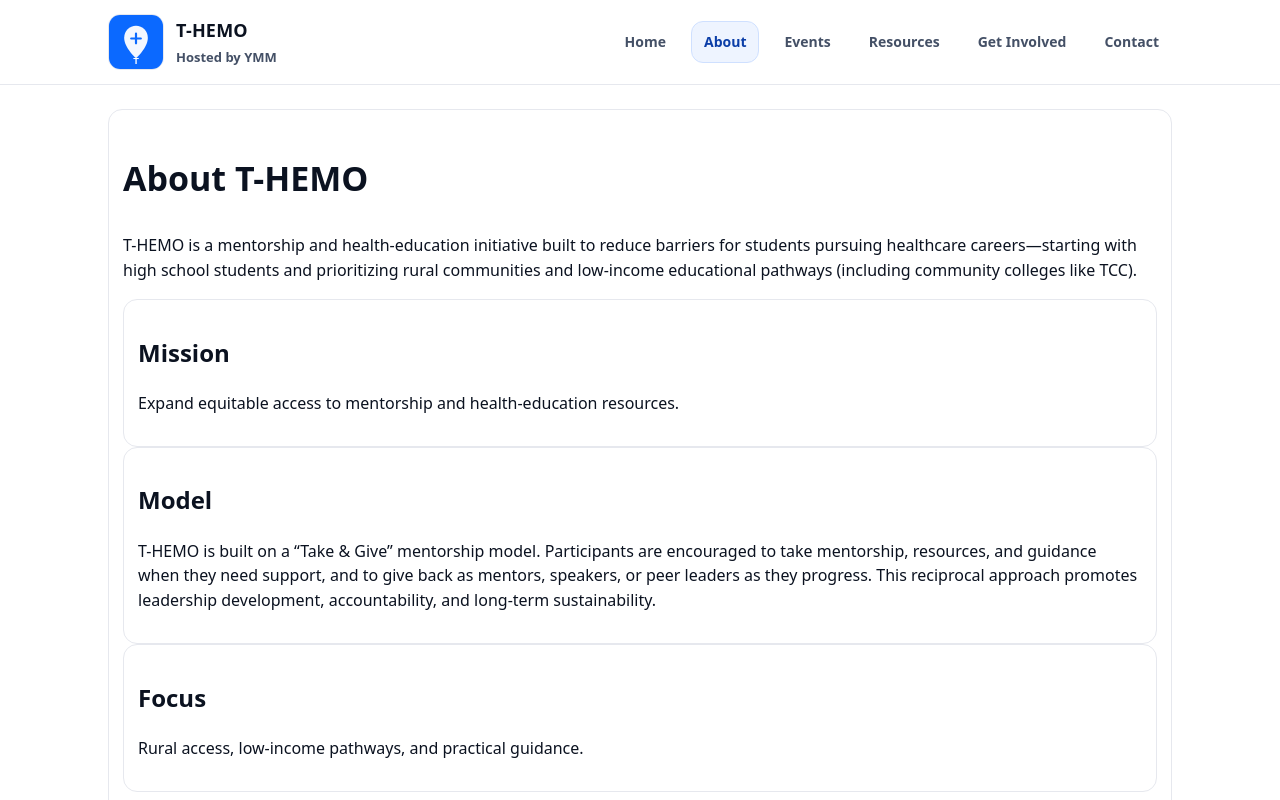
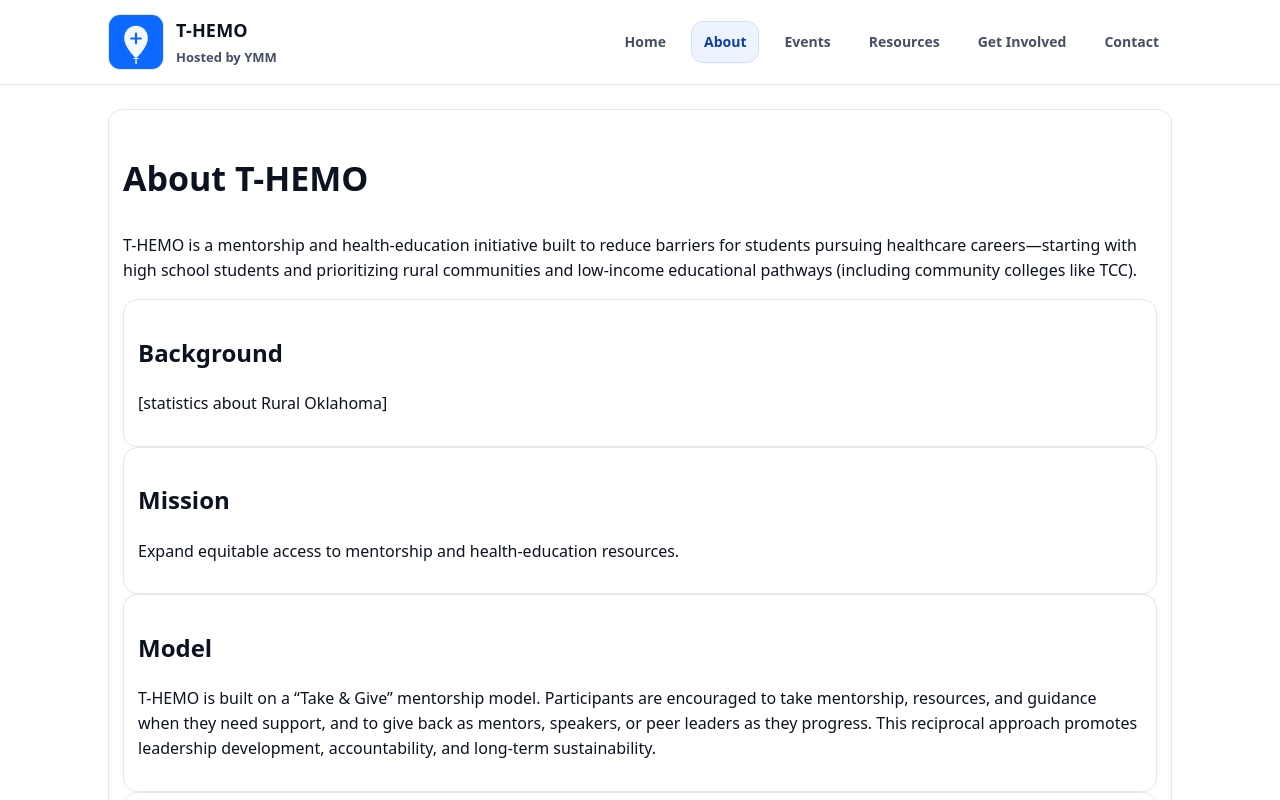
Before and after one commit to chensqq-byte/t-hemo-website, a Next.js app: page /about in a window 1280 px wide. Shown: the top 800 px of the page. Built offline with nearby package versions, Linux system fonts and the light colour scheme.

Commit message:
Update page.tsx
Background statistics on rural oklahoma

```diff
--- a/app/about/page.tsx
+++ b/app/about/page.tsx
@@ -8,7 +8,10 @@ export default function About() {
           pursuing healthcare careers—starting with high school students and prioritizing rural communities
           and low-income educational pathways (including community colleges like TCC).
         </p>
-
+        <div className="card">
+            <h2 className="h2">Background</h2>
+            <p className="lead">[statistics about Rural Oklahoma]</p>
+        </div>
         <div className="grid3">
           <div className="card">
             <h2 className="h2">Mission</h2>
```
